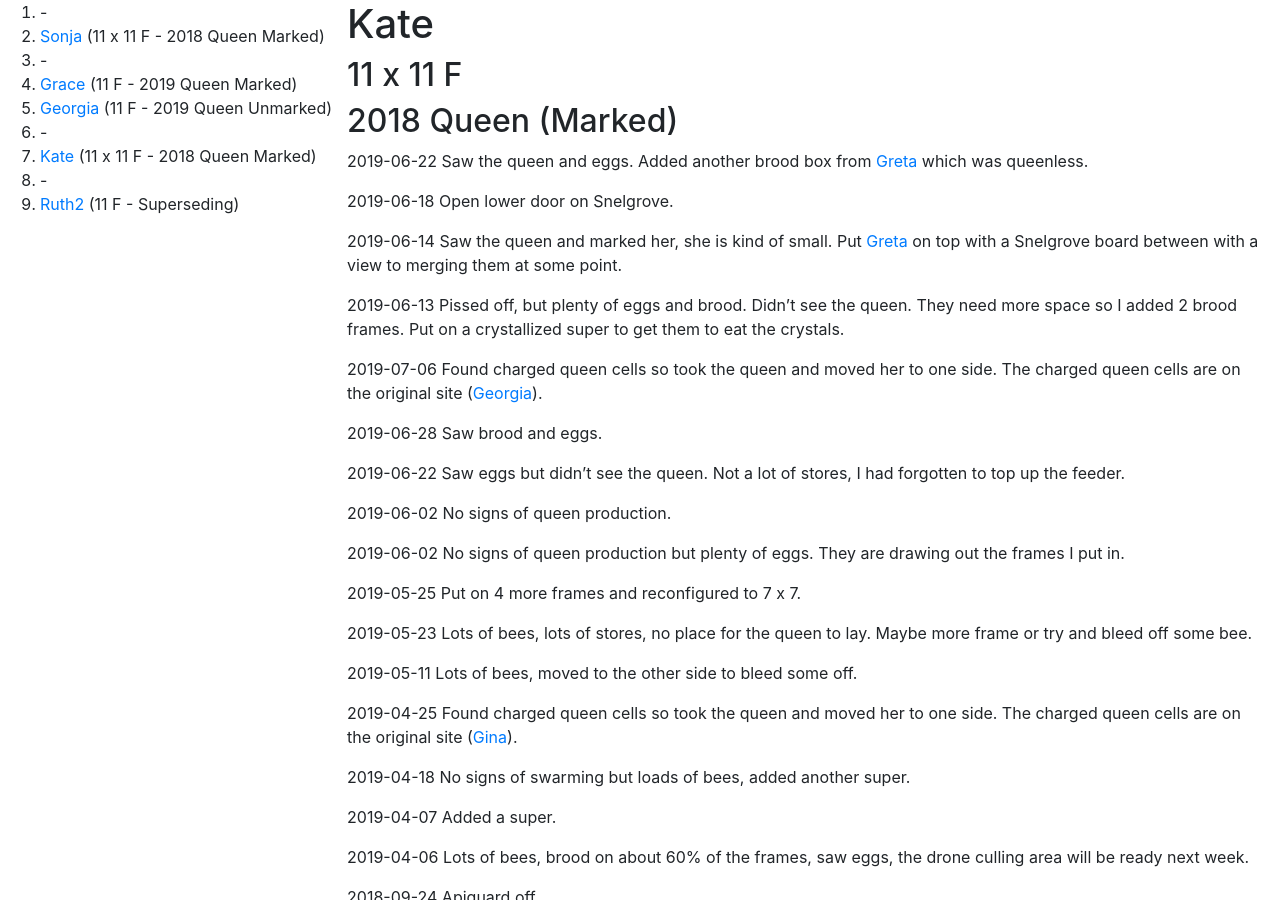
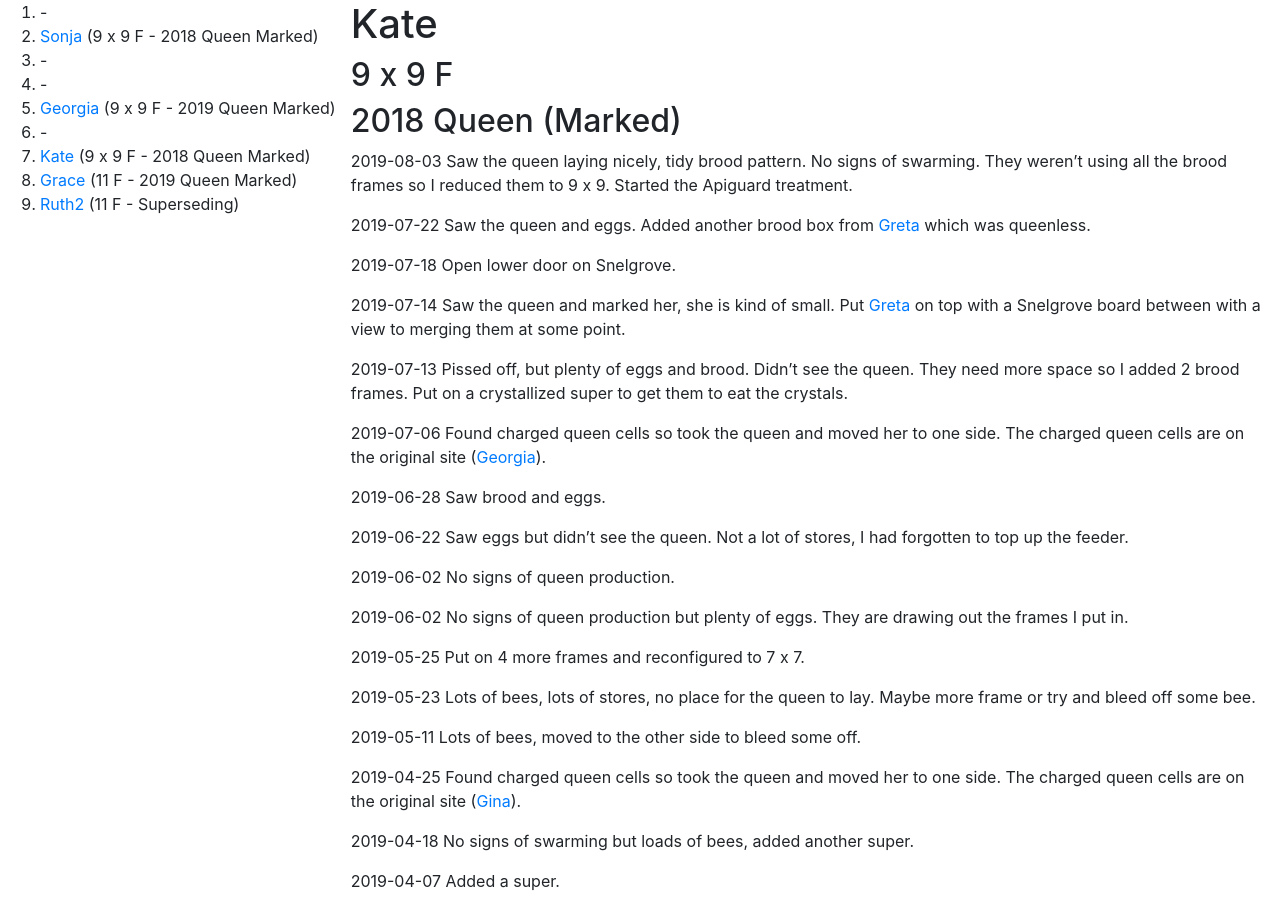
Before and after one commit to joejcollins/rhapsody-angel, a Jekyll site: the page built from queens/kate.md, in a window 1280 px wide and 900 px high. Built offline with Jekyll 4.4.1, drawn with Linux system fonts in a browser that asks for light colours; our own code applies the rules of GitHub Pages for plain Markdown files.

Commit message:
Sorting out for winter

```diff
--- a/_includes/apiary.md
+++ b/_includes/apiary.md
@@ -1,9 +1,9 @@
 1. -
-1. [Sonja]({{ site.baseurl }}/queens/sonja/) (11 x 11 F - 2018 Queen Marked)
+1. [Sonja]({{ site.baseurl }}/queens/sonja/) (9 x 9 F - 2018 Queen Marked)
 1. -
+1. -
+1. [Georgia]({{ site.baseurl }}/queens/georgia/) (9 x 9 F - 2019 Queen Marked)
+1. -
+1. [Kate]({{ site.baseurl }}/queens/kate/) (9 x 9 F - 2018 Queen Marked)
 1. [Grace]({{ site.baseurl }}/queens/grace/) (11 F - 2019 Queen Marked)
-1. [Georgia]({{ site.baseurl }}/queens/georgia/) (11 F - 2019 Queen Unmarked)
-1. -
-1. [Kate]({{ site.baseurl }}/queens/kate/) (11 x 11 F - 2018 Queen Marked)
-1. -
 1. [Ruth2]({{ site.baseurl }}/queens/ruth2/) (11 F - Superseding)
--- a/queens/kate.md
+++ b/queens/kate.md
@@ -1,14 +1,16 @@
 # Kate
-## 11 x 11 F
+## 9 x 9 F
 ## 2018 Queen (Marked)
 
-2019-06-22 Saw the queen and eggs.  Added another brood box from [Greta]({{ site.baseurl }}/queens/greta/) which was queenless.
+2019-08-03 Saw the queen laying nicely, tidy brood pattern.  No signs of swarming.  They weren't using all the brood frames so I reduced them to 9 x 9.  Started the Apiguard treatment.
 
-2019-06-18 Open lower door on Snelgrove.
+2019-07-22 Saw the queen and eggs.  Added another brood box from [Greta]({{ site.baseurl }}/queens/greta/) which was queenless.
 
-2019-06-14 Saw the queen and marked her, she is kind of small.  Put [Greta]({{ site.baseurl }}/queens/greta/) on top with a Snelgrove board between with a view to merging them at some point.
+2019-07-18 Open lower door on Snelgrove.
 
-2019-06-13 Pissed off, but plenty of eggs and brood.  Didn't see the queen.  They need more space so I added 2 brood frames.  Put on a crystallized super to get them to eat the crystals.
+2019-07-14 Saw the queen and marked her, she is kind of small.  Put [Greta]({{ site.baseurl }}/queens/greta/) on top with a Snelgrove board between with a view to merging them at some point.
+
+2019-07-13 Pissed off, but plenty of eggs and brood.  Didn't see the queen.  They need more space so I added 2 brood frames.  Put on a crystallized super to get them to eat the crystals.
 
 2019-07-06 Found charged queen cells so took the queen and moved her to one side.  The charged queen cells are on the original site ([Georgia]({{ site.baseurl }}/queens/georgia/)).
 
```
Also changed, not shown: queens/georgia.md (+3 -3 lines), queens/grace.md (+4 -2 lines), queens/ruth2.md (+3 -1 lines), queens/sonja.md (+6 -4 lines).
